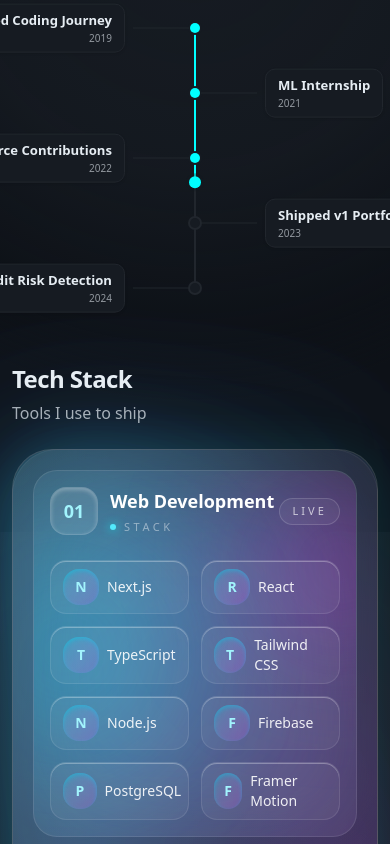
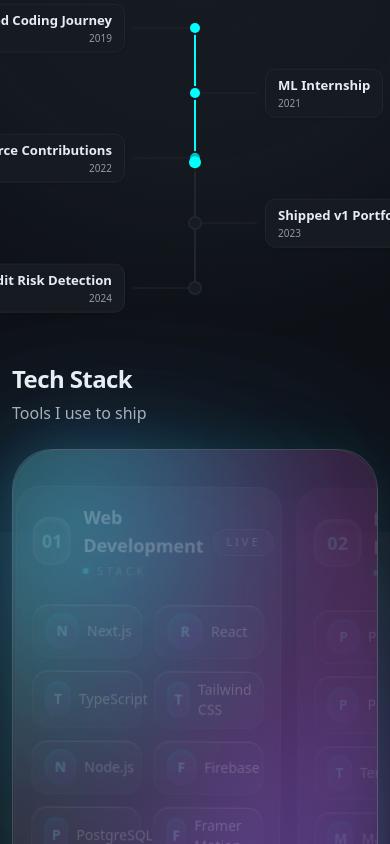
Before and after one commit to Kri01ceram/my-portfolio, a Next.js app: page / in a window 390 px wide. Shown: the part 1156-2000 px from the top of the page. Built offline with nearby package versions, Linux system fonts and the light colour scheme.

Commit message:
refactor: enhance TechStackSection with improved animations and responsive layout adjustments

```diff
--- a/components/tech-stack.tsx
+++ b/components/tech-stack.tsx
@@ -23,6 +23,24 @@ export default function TechStackSection() {
     []
   );
 
+  const floatVariants = useMemo(
+    () => [
+      {
+        animate: { y: [-6, 6, -6], rotate: [-1, 1, -1] },
+        transition: { duration: 10, repeat: Infinity, ease: [0.6, 0, 0.4, 1] as const },
+      },
+      {
+        animate: { y: [-4, 4, -4], rotate: [0.5, -0.5, 0.5] },
+        transition: { duration: 12, repeat: Infinity, ease: [0.6, 0, 0.4, 1] as const },
+      },
+      {
+        animate: { y: [-8, 5, -8], rotate: [-0.8, 0.8, -0.8] },
+        transition: { duration: 9, repeat: Infinity, ease: [0.6, 0, 0.4, 1] as const },
+      },
+    ],
+    []
+  );
+
   return (
     <Section id="tech" title="Tech Stack" subtitle="Tools I use to ship">
       <div className="relative mt-6 md:mt-10">
@@ -32,30 +50,70 @@ export default function TechStackSection() {
           <div key={l.id} className={l.className} aria-hidden />
         ))}
 
-        <div className="relative overflow-hidden rounded-[40px] border border-white/12 bg-white/[0.02] p-5 sm:p-7 backdrop-blur-2xl">
-          <div className="pointer-events-none absolute inset-0 bg-[radial-gradient(circle_at_20%_20%,rgba(0,255,255,0.18),transparent_55%),radial-gradient(circle_at_80%_30%,rgba(255,0,255,0.16),transparent_60%),radial-gradient(circle_at_50%_80%,rgba(151,71,255,0.16),transparent_60%)] opacity-80" aria-hidden />
-          <div className="absolute inset-12 hidden rounded-[36px] border border-white/8 bg-white/[0.02] shadow-[0_60px_120px_-60px_rgba(0,255,255,0.25)] sm:block" aria-hidden />
+        <div className="relative overflow-hidden rounded-[40px] border border-white/12 bg-white/[0.02] px-5 py-6 sm:px-7 sm:py-8 backdrop-blur-2xl">
+          <div className="pointer-events-none absolute inset-0 bg-[radial-gradient(circle_at_18%_15%,rgba(0,255,255,0.18),transparent_55%),radial-gradient(circle_at_80%_20%,rgba(255,0,255,0.16),transparent_60%),radial-gradient(circle_at_60%_85%,rgba(151,71,255,0.18),transparent_60%)] opacity-80" aria-hidden />
+          <div className="absolute inset-6 hidden rounded-[36px] border border-white/8 bg-white/[0.02] shadow-[0_60px_120px_-60px_rgba(0,255,255,0.25)] sm:block" aria-hidden />
 
-          <div className="relative flex flex-wrap items-stretch gap-4 sm:gap-6">
-            {cards.map((card, index) => (
+          {/* Mobile carousel */}
+          <div className="relative -mx-5 mb-6 flex snap-x snap-mandatory gap-4 overflow-x-auto px-5 pb-2 sm:hidden">
+            {cards.map((card, index) => {
+              const animation = floatVariants[index % floatVariants.length];
+              return (
                 <motion.article
                   key={card.title}
-                className="group relative isolate flex w-full flex-col justify-between overflow-hidden rounded-3xl border border-white/10 bg-white/[0.05] p-4 sm:p-6 backdrop-blur-3xl transition-all duration-400 hover:border-cyan-300/60 hover:shadow-[0_50px_70px_-45px_rgba(0,255,255,0.7)] sm:w-[calc(50%-12px)] xl:w-[calc(33.333%-14px)]"
+                  className="group relative isolate flex min-w-[82%] max-w-[82%] snap-start flex-col justify-between overflow-hidden rounded-3xl border border-white/10 bg-white/[0.06] p-4 backdrop-blur-2xl transition-all duration-400 hover:border-cyan-300/60 hover:shadow-[0_40px_60px_-45px_rgba(0,255,255,0.65)]"
+                  initial={{ opacity: 0, y: 16 }}
+                  whileInView={{ opacity: 1, y: 0 }}
+                  viewport={{ once: true, amount: 0.4 }}
+                  animate={animation.animate}
+                  transition={animation.transition}
+                >
+                  <CardContent card={card} index={index} />
+                </motion.article>
+              );
+            })}
+          </div>
+
+          {/* Desktop grid */}
+          <div className="relative hidden flex-wrap items-stretch gap-5 sm:flex xl:gap-6">
+            {cards.map((card, index) => {
+              const animation = floatVariants[index % floatVariants.length];
+              return (
+                <motion.article
+                  key={card.title}
+                  className="group relative isolate flex w-full flex-col justify-between overflow-hidden rounded-3xl border border-white/10 bg-white/[0.05] p-5 backdrop-blur-3xl transition-all duration-400 hover:border-cyan-300/60 hover:shadow-[0_50px_70px_-45px_rgba(0,255,255,0.7)] sm:w-[calc(50%-12px)] xl:w-[calc(33.333%-16px)]"
                   initial={{ opacity: 0, y: 20 }}
                   whileInView={{ opacity: 1, y: 0 }}
                   viewport={{ once: true, amount: 0.2 }}
-                style={{
-                  marginTop: index % 3 === 2 ? "1.5rem" : index % 3 === 1 ? "0.75rem" : "0rem",
-                }}
+                  animate={animation.animate}
+                  transition={animation.transition}
                 >
                   <div className="absolute inset-x-8 top-0 h-24 rounded-full bg-gradient-to-br from-white/20 via-transparent to-transparent blur-2xl opacity-0 transition-opacity duration-300 group-hover:opacity-100" aria-hidden />
-                <div className="absolute -left-20 top-1/2 h-56 w-56 -translate-y-1/2 rounded-full bg-cyan-400/20 blur-3xl transition-all duration-500 group-hover:translate-x-6" aria-hidden />
-                <div className="absolute -right-20 top-0 h-48 w-48 rounded-full bg-fuchsia-500/25 blur-3xl transition-all duration-500 group-hover:-translate-y-4" aria-hidden />
+                  <div className="absolute -left-16 top-1/2 h-48 w-48 -translate-y-1/2 rounded-full bg-cyan-400/18 blur-3xl transition-all duration-500 group-hover:translate-x-6" aria-hidden />
+                  <div className="absolute -right-16 top-0 h-40 w-40 rounded-full bg-fuchsia-500/22 blur-3xl transition-all duration-500 group-hover:-translate-y-4" aria-hidden />
+                  <CardContent card={card} index={index} />
+                </motion.article>
+              );
+            })}
+          </div>
+        </div>
+      </div>
+    </Section>
+  );
+}
 
+type TechCardProps = {
+  card: (typeof cards)[number];
+  index: number;
+};
+
+function CardContent({ card, index }: TechCardProps) {
+  return (
+    <>
       <header className="relative z-10 flex items-center justify-between pb-4">
         <div className="flex items-center gap-3">
           <div className="flex h-12 w-12 items-center justify-center rounded-2xl border border-white/15 bg-white/10 shadow-inner shadow-white/30">
-                      <span className="text-lg font-semibold text-cyan-200">0{index + 1}</span>
+            <span className="text-lg font-semibold text-cyan-200">{String(index + 1).padStart(2, "0")}</span>
           </div>
           <div>
             <h3 className="text-lg font-semibold text-white sm:text-xl">{card.title}</h3>
@@ -98,11 +156,6 @@ export default function TechStackSection() {
       </div>
 
       <div className="pointer-events-none absolute left-1/2 top-1/2 h-16 w-32 -translate-x-1/2 -translate-y-1/2 rounded-full bg-cyan-300/15 blur-2xl opacity-0 transition-opacity duration-300 group-hover:opacity-80" aria-hidden />
-              </motion.article>
-            ))}
-          </div>
-        </div>
-      </div>
-    </Section>
+    </>
   );
 }
```
Lines whose indentation alone changed are shown as unchanged.
